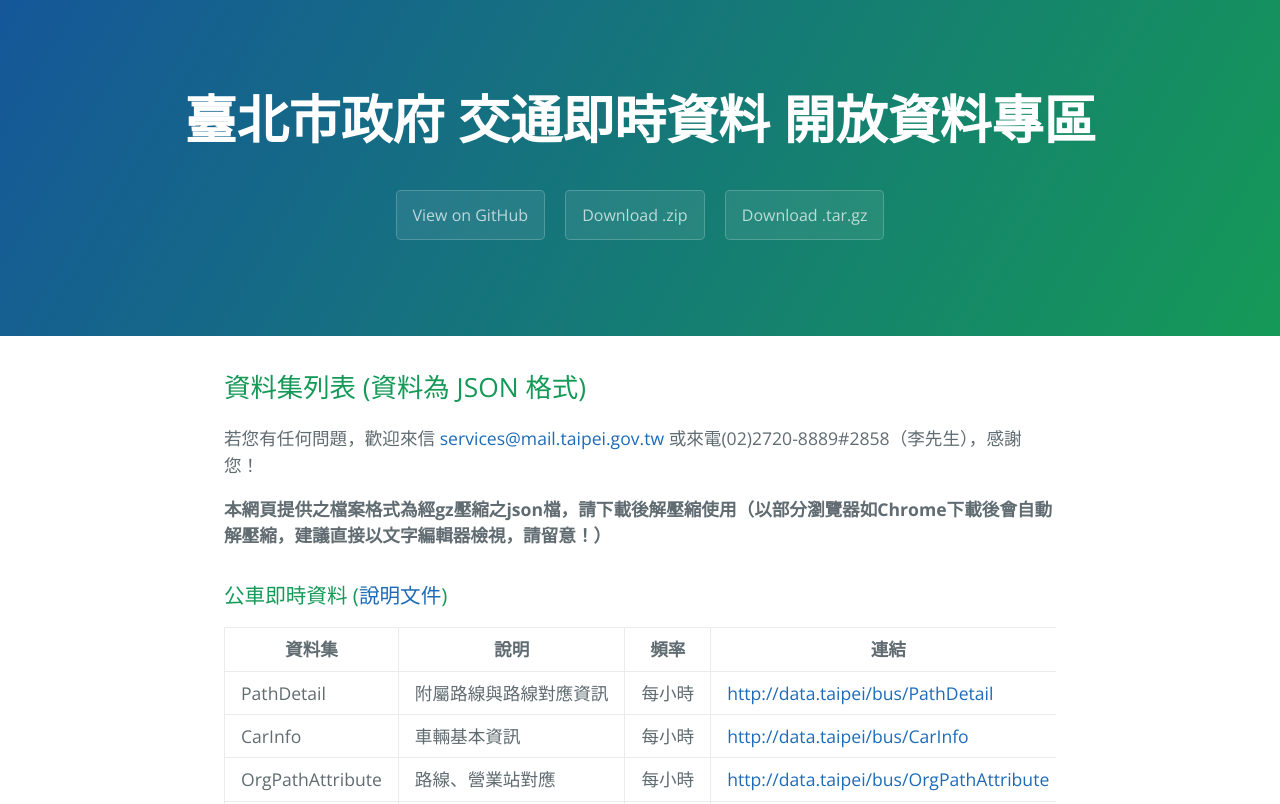
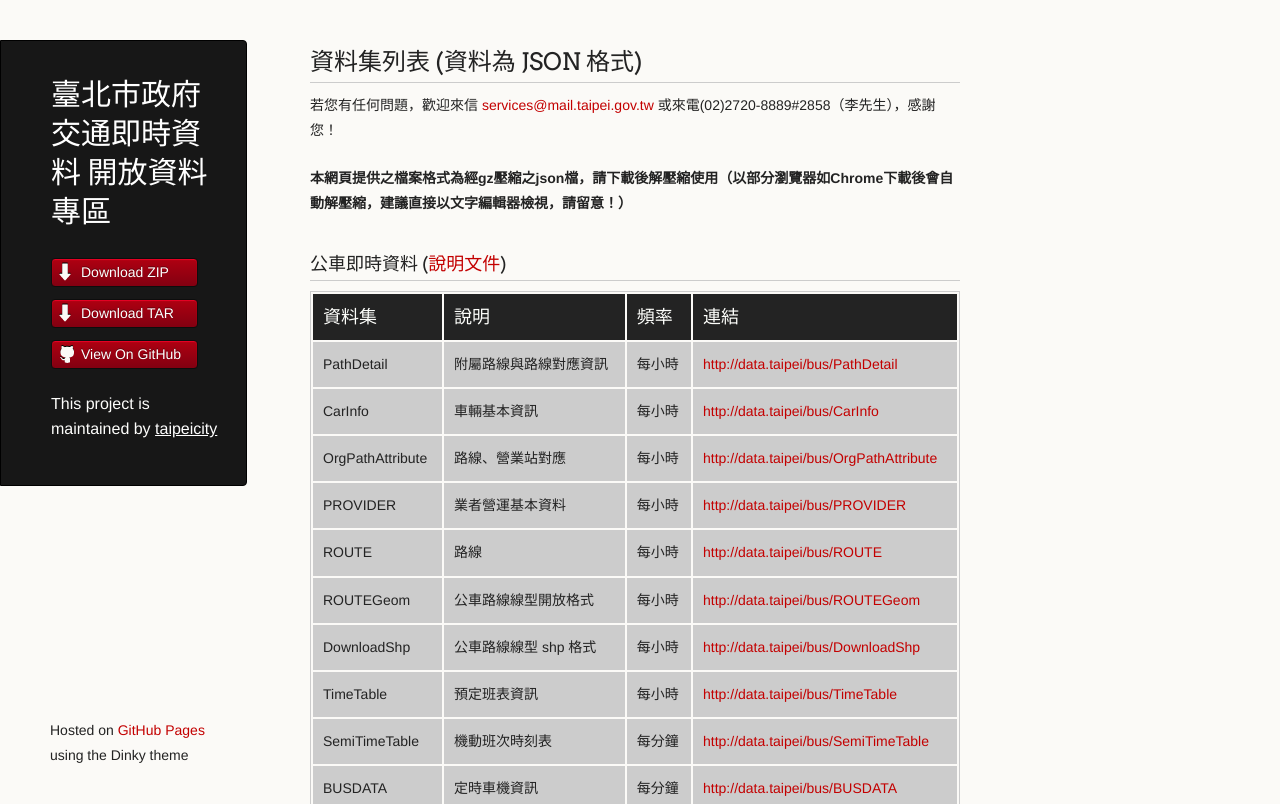
Before and after one commit to taipeicity/traffic_realtime, a plain HTML site: page index.html in a window 1280 px wide. Shown: the top 804 px of the page. Drawn offline with nearby package versions, Linux system fonts and the light colour scheme.

Commit message:
Create gh-pages branch via GitHub

```diff
--- a/index.html
+++ b/index.html
@@ -1,25 +1,36 @@
-<!DOCTYPE html>
-<html lang="en-us">
+<!doctype html>
+<html>
   <head>
-    <meta charset="UTF-8">
+    <meta charset="utf-8">
+    <meta http-equiv="X-UA-Compatible" content="chrome=1">
     <title>臺北市政府 交通即時資料 開放資料專區 by taipeicity</title>
-    <meta name="viewport" content="width=device-width, initial-scale=1">
-    <link rel="stylesheet" type="text/css" href="stylesheets/normalize.css" media="screen">
-    <link href='https://fonts.googleapis.com/css?family=Open+Sans:400,700' rel='stylesheet' type='text/css'>
-    <link rel="stylesheet" type="text/css" href="stylesheets/stylesheet.css" media="screen">
-    <link rel="stylesheet" type="text/css" href="stylesheets/github-light.css" media="screen">
+
+    <link rel="stylesheet" href="stylesheets/styles.css">
+    <link rel="stylesheet" href="stylesheets/github-light.css">
+    <script src="javascripts/scale.fix.js"></script>
+    <meta name="viewport" content="width=device-width, initial-scale=1, user-scalable=no">
+    <!--[if lt IE 9]>
+    <script src="//html5shiv.googlecode.com/svn/trunk/html5.js"></script>
+    <![endif]-->
   </head>
   <body>
-    <section class="page-header">
-      <h1 class="project-name">臺北市政府 交通即時資料 開放資料專區</h1>
-      <h2 class="project-tagline"></h2>
-      <a href="https://github.com/taipeicity/traffic_realtime" class="btn">View on GitHub</a>
-      <a href="https://github.com/taipeicity/traffic_realtime/zipball/master" class="btn">Download .zip</a>
-      <a href="https://github.com/taipeicity/traffic_realtime/tarball/master" class="btn">Download .tar.gz</a>
-    </section>
+    <div class="wrapper">
+      <header>
+        <h1 class="header">臺北市政府 交通即時資料 開放資料專區</h1>
+        <p class="header"></p>
 
-    <section class="main-content">
-      <h2>
+        <ul>
+          <li class="download"><a class="buttons" href="https://github.com/taipeicity/traffic_realtime/zipball/master">Download ZIP</a></li>
+          <li class="download"><a class="buttons" href="https://github.com/taipeicity/traffic_realtime/tarball/master">Download TAR</a></li>
+          <li><a class="buttons github" href="https://github.com/taipeicity/traffic_realtime">View On GitHub</a></li>
+        </ul>
+
+        <p class="header">This project is maintained by <a class="header name" href="https://github.com/taipeicity">taipeicity</a></p>
+
+
+      </header>
+      <section>
+        <h2>
 <a id="資料集列表-資料為-json-格式" class="anchor" href="#%E8%B3%87%E6%96%99%E9%9B%86%E5%88%97%E8%A1%A8-%E8%B3%87%E6%96%99%E7%82%BA-json-%E6%A0%BC%E5%BC%8F" aria-hidden="true"><span aria-hidden="true" class="octicon octicon-link"></span></a>資料集列表 (資料為 JSON 格式)</h2>
 
 <p>若您有任何問題，歡迎來信 <a href="mailto:services@mail.taipei.gov.tw">services@mail.taipei.gov.tw</a> 或來電(02)2720-8889#2858（李先生），感謝您！</p>
@@ -295,15 +306,12 @@
 </tr>
 </tbody>
 </table>
-
-      <footer class="site-footer">
-        <span class="site-footer-owner"><a href="https://github.com/taipeicity/traffic_realtime">臺北市政府 交通即時資料 開放資料專區</a> is maintained by <a href="https://github.com/taipeicity">taipeicity</a>.</span>
-
-        <span class="site-footer-credits">This page was generated by <a href="https://pages.github.com">GitHub Pages</a> using the <a href="https://github.com/jasonlong/cayman-theme">Cayman theme</a> by <a href="https://twitter.com/jasonlong">Jason Long</a>.</span>
+      </section>
+      <footer>
+        <p><small>Hosted on <a href="https://pages.github.com">GitHub Pages</a> using the Dinky theme</small></p>
       </footer>
-
-    </section>
-
+    </div>
+    <!--[if !IE]><script>fixScale(document);</script><![endif]-->
 
   </body>
 </html>
--- /dev/null
+++ b/javascripts/scale.fix.js
@@ -0,0 +1,20 @@
+fixScale = function(doc) {
+
+	var addEvent = 'addEventListener',
+	    type = 'gesturestart',
+	    qsa = 'querySelectorAll',
+	    scales = [1, 1],
+	    meta = qsa in doc ? doc[qsa]('meta[name=viewport]') : [];
+
+	function fix() {
+		meta.content = 'width=device-width,minimum-scale=' + scales[0] + ',maximum-scale=' + scales[1];
+		doc.removeEventListener(type, fix, true);
+	}
+
+	if ((meta = meta[meta.length - 1]) && addEvent in doc) {
+		fix();
+		scales = [.25, 1.6];
+		doc[addEvent](type, fix, true);
+	}
+
+};
--- /dev/null
+++ b/stylesheets/styles.css
@@ -0,0 +1,423 @@
+@import url(https://fonts.googleapis.com/css?family=Arvo:400,700,400italic);
+
+/* MeyerWeb Reset */
+
+html, body, div, span, applet, object, iframe,
+h1, h2, h3, h4, h5, h6, p, blockquote, pre,
+a, abbr, acronym, address, big, cite, code,
+del, dfn, em, img, ins, kbd, q, s, samp,
+small, strike, strong, sub, sup, tt, var,
+b, u, i, center,
+dl, dt, dd, ol, ul, li,
+fieldset, form, label, legend,
+table, caption, tbody, tfoot, thead, tr, th, td,
+article, aside, canvas, details, embed,
+figure, figcaption, footer, header, hgroup,
+menu, nav, output, ruby, section, summary,
+time, mark, audio, video {
+  margin: 0;
+  padding: 0;
+  border: 0;
+  font: inherit;
+  vertical-align: baseline;
+}
+
+
+/* Base text styles */
+
+body {
+  padding:10px 50px 0 0;
+  font-family:"Helvetica Neue", Helvetica, Arial, sans-serif;
+	font-size: 14px;
+	color: #232323;
+	background-color: #FBFAF7;
+	margin: 0;
+	line-height: 1.8em;
+	-webkit-font-smoothing: antialiased;
+
+}
+
+h1, h2, h3, h4, h5, h6 {
+  color:#232323;
+  margin:36px 0 10px;
+}
+
+p, ul, ol, table, dl {
+  margin:0 0 22px;
+}
+
+h1, h2, h3 {
+	font-family: Arvo, Monaco, serif;
+  line-height:1.3;
+	font-weight: normal;
+}
+
+h1,h2, h3 {
+	display: block;
+	border-bottom: 1px solid #ccc;
+	padding-bottom: 5px;
+}
+
+h1 {
+	font-size: 30px;
+}
+
+h2 {
+	font-size: 24px;
+}
+
+h3 {
+	font-size: 18px;
+}
+
+h4, h5, h6 {
+	font-family: Arvo, Monaco, serif;
+	font-weight: 700;
+}
+
+a {
+  color:#C30000;
+  font-weight:200;
+  text-decoration:none;
+}
+
+a:hover {
+	text-decoration: underline;
+}
+
+a small {
+	font-size: 12px;
+}
+
+em {
+	font-style: italic;
+}
+
+strong {
+  font-weight:700;
+}
+
+ul {
+  list-style-position: inside;
+  list-style: disc;
+  padding-left: 25px;
+}
+
+ol {
+  list-style-position: inside;
+  list-style: decimal;
+  padding-left: 25px;
+}
+
+blockquote {
+  margin: 0;
+  padding: 0 0 0 20px;
+  font-style: italic;
+}
+
+dl, dt, dd, dl p {
+	font-color: #444;
+}
+
+dl dt {
+  font-weight: bold;
+}
+
+dl dd {
+  padding-left: 20px;
+  font-style: italic;
+}
+
+dl p {
+  padding-left: 20px;
+  font-style: italic;
+}
+
+hr {
+  border:0;
+  background:#ccc;
+  height:1px;
+  margin:0 0 24px;
+}
+
+/* Images */
+
+img {
+  position: relative;
+  margin: 0 auto;
+  max-width: 650px;
+  padding: 5px;
+  margin: 10px 0 32px 0;
+  border: 1px solid #ccc;
+}
+
+p img {
+  display: inline;
+  margin: 0;
+  padding: 0;
+  vertical-align: middle;
+  text-align: center;
+  border: none;
+}
+
+/* Code blocks */
+
+code, pre {
+	font-family: Monaco, "Bitstream Vera Sans Mono", "Lucida Console", Terminal, monospace;
+  color:#000;
+  font-size:14px;
+}
+
+pre {
+	padding: 4px 12px;
+  background: #FDFEFB;
+  border-radius:4px;
+  border:1px solid #D7D8C8;
+  overflow: auto;
+  overflow-y: hidden;
+	margin-bottom: 32px;
+}
+
+
+/* Tables */
+
+table {
+  width:100%;
+}
+
+table {
+  border: 1px solid #ccc;
+  margin-bottom: 32px;
+  text-align: left;
+ }
+
+th {
+  font-family: 'Arvo', Helvetica, Arial, sans-serif;
+	font-size: 18px;
+	font-weight: normal;
+  padding: 10px;
+  background: #232323;
+  color: #FDFEFB;
+ }
+
+td {
+  padding: 10px;
+	background: #ccc;
+ }
+
+
+/* Wrapper */
+.wrapper {
+  width:960px;
+}
+
+
+/* Header */
+
+header {
+	background-color: #171717;
+	color: #FDFDFB;
+  width:170px;
+  float:left;
+  position:fixed;
+	border: 1px solid #000;
+	-webkit-border-top-right-radius: 4px;
+	-webkit-border-bottom-right-radius: 4px;
+	-moz-border-radius-topright: 4px;
+	-moz-border-radius-bottomright: 4px;
+	border-top-right-radius: 4px;
+	border-bottom-right-radius: 4px;
+	padding: 34px 25px 22px 50px;
+	margin: 30px 25px 0 0;
+	-webkit-font-smoothing: antialiased;
+}
+
+p.header {
+	font-size: 16px;
+}
+
+h1.header {
+	font-family: Arvo, sans-serif;
+	font-size: 30px;
+	font-weight: 300;
+	line-height: 1.3em;
+	border-bottom: none;
+	margin-top: 0;
+}
+
+
+h1.header, a.header, a.name, header a{
+	color: #fff;
+}
+
+a.header {
+	text-decoration: underline;
+}
+
+a.name {
+	white-space: nowrap;
+}
+
+header ul {
+  list-style:none;
+  padding:0;
+}
+
+header li {
+	list-style-type: none;
+  width:132px;
+  height:15px;
+	margin-bottom: 12px;
+	line-height: 1em;
+	padding: 6px 6px 6px 7px;
+
+	background: #AF0011;
+	background: -moz-linear-gradient(top, #AF0011 0%, #820011 100%);
+  background: -webkit-gradient(linear, left top, left bottom, color-stop(0%,#f8f8f8), color-stop(100%,#dddddd));
+  background: -webkit-linear-gradient(top, #AF0011 0%,#820011 100%);
+  background: -o-linear-gradient(top, #AF0011 0%,#820011 100%);
+  background: -ms-linear-gradient(top, #AF0011 0%,#820011 100%);
+  background: linear-gradient(top, #AF0011 0%,#820011 100%);
+
+	border-radius:4px;
+  border:1px solid #0D0D0D;
+
+	-webkit-box-shadow: inset 0px 1px 1px 0 rgba(233,2,38, 1);
+	box-shadow: inset 0px 1px 1px 0 rgba(233,2,38, 1);
+
+}
+
+header li:hover {
+	background: #C3001D;
+	background: -moz-linear-gradient(top, #C3001D 0%, #950119 100%);
+  background: -webkit-gradient(linear, left top, left bottom, color-stop(0%,#f8f8f8), color-stop(100%,#dddddd));
+  background: -webkit-linear-gradient(top, #C3001D 0%,#950119 100%);
+  background: -o-linear-gradient(top, #C3001D 0%,#950119 100%);
+  background: -ms-linear-gradient(top, #C3001D 0%,#950119 100%);
+  background: linear-gradient(top, #C3001D 0%,#950119 100%);
+}
+
+a.buttons {
+	-webkit-font-smoothing: antialiased;
+	background: url(../images/arrow-down.png) no-repeat;
+	font-weight: normal;
+	text-shadow: rgba(0, 0, 0, 0.4) 0 -1px 0;
+	padding: 2px 2px 2px 22px;
+	height: 30px;
+}
+
+a.github {
+	background: url(../images/octocat-small.png) no-repeat 1px;
+}
+
+a.buttons:hover {
+	color: #fff;
+	text-decoration: none;
+}
+
+
+/* Section - for main page content */
+
+section {
+  width:650px;
+  float:right;
+  padding-bottom:50px;
+}
+
+
+/* Footer */
+
+footer {
+  width:170px;
+  float:left;
+  position:fixed;
+  bottom:10px;
+	padding-left: 50px;
+}
+
+@media print, screen and (max-width: 960px) {
+
+  div.wrapper {
+    width:auto;
+    margin:0;
+  }
+
+  header, section, footer {
+    float:none;
+    position:static;
+    width:auto;
+  }
+
+	footer {
+		border-top: 1px solid #ccc;
+		margin:0 84px 0 50px;
+		padding:0;
+	}
+
+  header {
+    padding-right:320px;
+  }
+
+  section {
+    padding:20px 84px 20px 50px;
+    margin:0 0 20px;
+  }
+
+  header a small {
+    display:inline;
+  }
+
+  header ul {
+    position:absolute;
+    right:130px;
+    top:84px;
+  }
+}
+
+@media print, screen and (max-width: 720px) {
+  body {
+    word-wrap:break-word;
+  }
+
+  header {
+    padding:10px 20px 0;
+		margin-right: 0;
+  }
+
+	section {
+    padding:10px 0 10px 20px;
+    margin:0 0 30px;
+  }
+
+	footer {
+		margin: 0 0 0 30px;
+	}
+
+  header ul, header p.view {
+    position:static;
+  }
+}
+
+@media print, screen and (max-width: 480px) {
+
+  header ul li.download {
+    display:none;
+  }
+
+	footer {
+		margin: 0 0 0 20px;
+	}
+
+	footer a{
+		display:block;
+	}
+
+}
+
+@media print {
+  body {
+    padding:0.4in;
+    font-size:12pt;
+    color:#444;
+  }
+}
```
Also changed, not shown: images/arrow-down.png (added), images/octocat-small.png (added).
